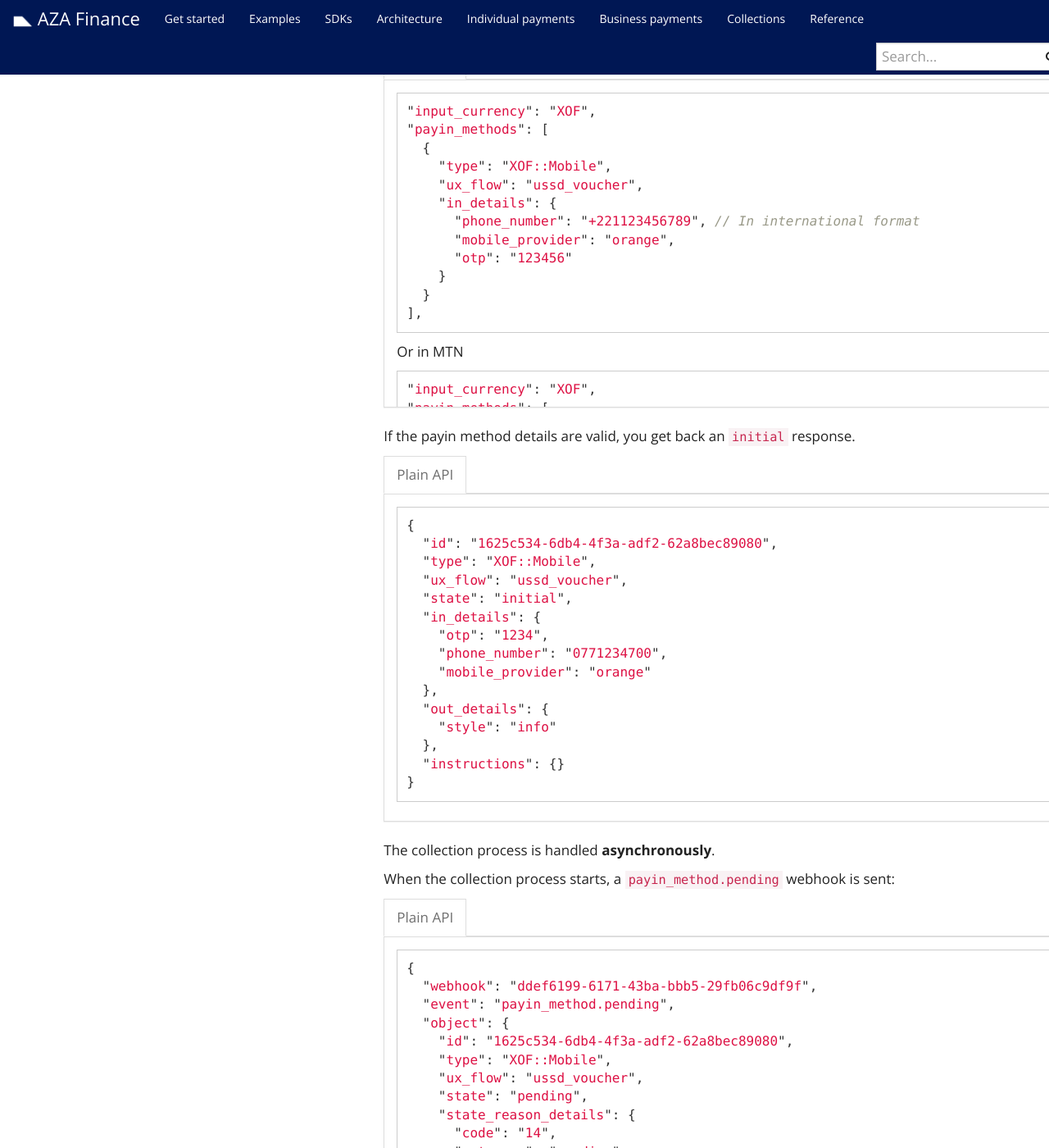
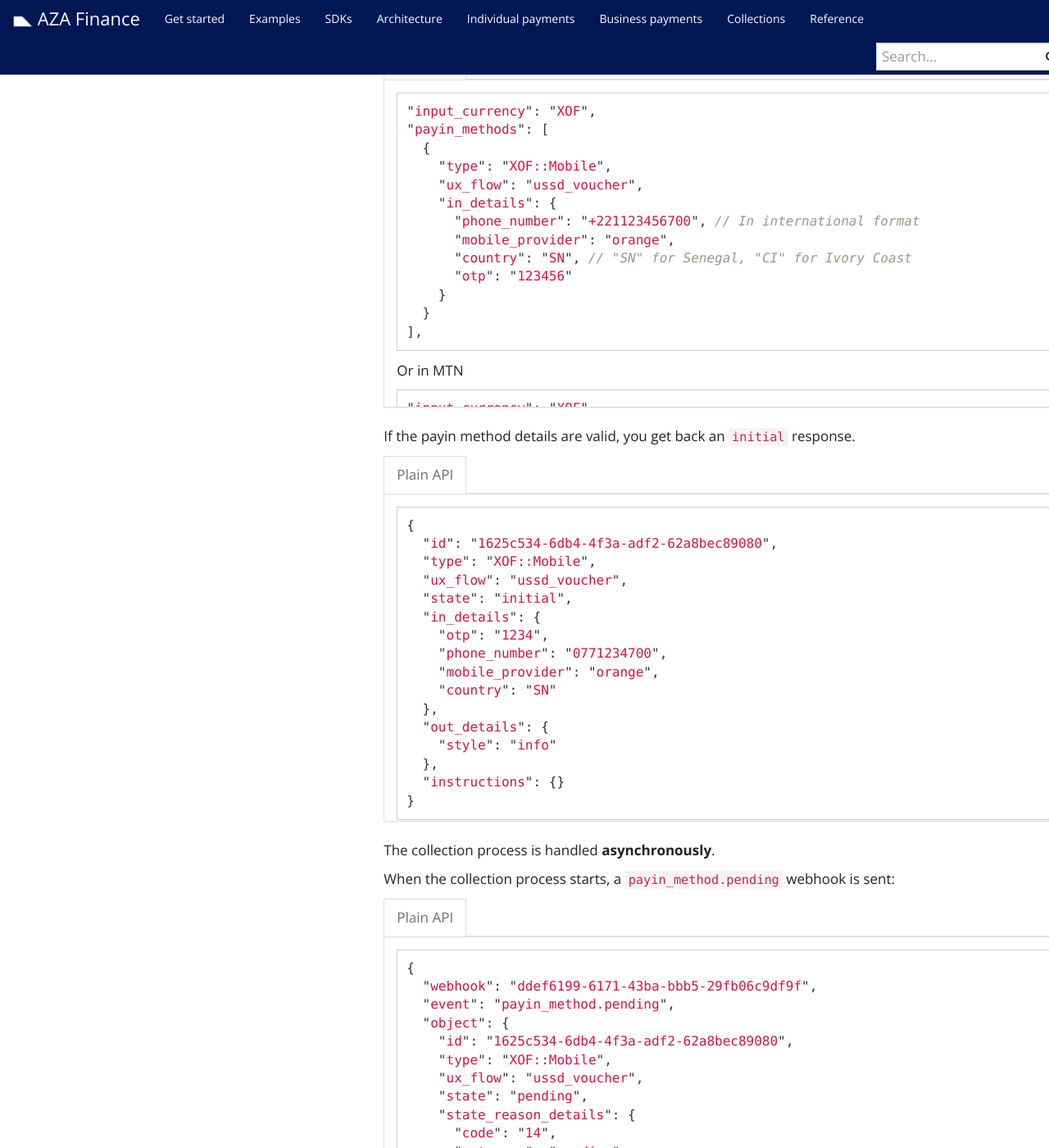
Before and after one commit to transferzero/api-documentation, a Jekyll site: the page built from _docs/collection-details.md, in a window 1280 px wide and 1400 px high, scrolled down 5483 px. Shown: the whole window at 82% size. Built offline with Jekyll 4.4.1, drawn with Linux system fonts in a browser that asks for light colours; nearby versions of some CDN libraries; comment, search, counter and statistics services are not loaded.

Commit message:
BTA-9289 Add country to XOF payin details

```diff
--- a/_docs/collection-details.md
+++ b/_docs/collection-details.md
@@ -290,8 +290,9 @@ At the moment, we only support collections in:
     "type": "XOF::Mobile",
     "ux_flow": "ussd_voucher",
     "in_details": {
-      "phone_number": "+221123456789", // In international format
+      "phone_number": "+221123456700", // In international format
       "mobile_provider": "orange",
+      "country": "SN", // "SN" for Senegal, "CI" for Ivory Coast
       "otp": "123456"
     }
   }
@@ -308,8 +309,9 @@ At the moment, we only support collections in:
     "type": "XOF::Mobile",
     "ux_flow": "ussd_popup",
     "in_details": {
-      "phone_number": "+2250506369147", // In international format
-      "mobile_provider": "mtn"
+      "phone_number": "+2250506369100", // In international format
+      "mobile_provider": "mtn",
+      "country": "CI", // "SN" for Senegal, "CI" for Ivory Coast
     }
   }
 ],
@@ -332,7 +334,8 @@ If the payin method details are valid, you get back an `initial` response.
   "in_details": {
     "otp": "1234",
     "phone_number": "0771234700",
-    "mobile_provider": "orange"
+    "mobile_provider": "orange",
+    "country": "SN"
   },
   "out_details": {
     "style": "info"
@@ -374,7 +377,8 @@ When the collection process starts, a `payin_method.pending` webhook is sent:
       "otp": "1234",
       "ux_flow": "ussd_voucher",
       "phone_number": "0771234700",
-      "mobile_provider": "orange"
+      "mobile_provider": "orange",
+      "country": "SN"
     },
     "out_details": {
       "style": "info"
@@ -417,7 +421,8 @@ Once the funds have been successfully received from the sender, a `payin_method.
       "otp": "1234",
       "ux_flow": "ussd_voucher",
       "phone_number": "0771234700",
-      "mobile_provider": "orange"
+      "mobile_provider": "orange",
+      "country": "SN"
     },
     "out_details": {
       "style": "info"
@@ -459,8 +464,9 @@ If there was an issue with the collection, a `payin_method.error` webhook is sen
     "in_details": {
       "otp": "1234",
       "ux_flow": "ussd_voucher",
-      "phone_number": "0771234705",
-      "mobile_provider": "orange"
+      "phone_number": "0771234709",
+      "mobile_provider": "orange",
+      "country": "SN"
     },
     "out_details": {
       "style": "info"
```
Also changed, not shown: _docs/sandbox-testing.md (+8 -4 lines).
